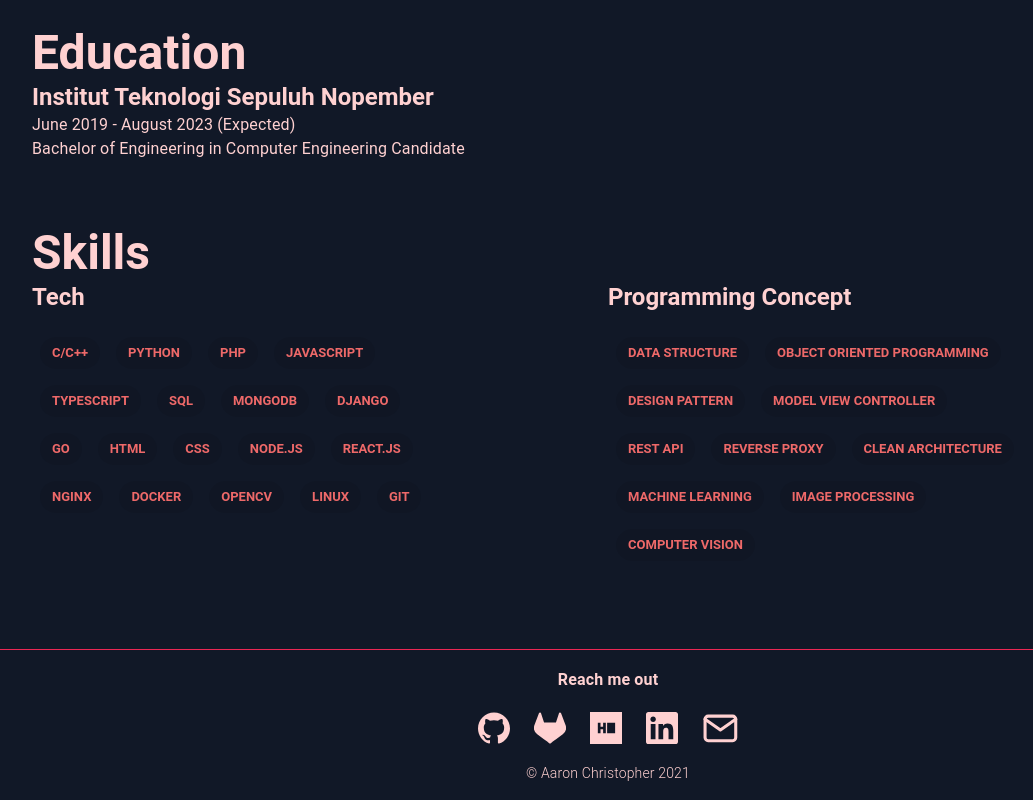
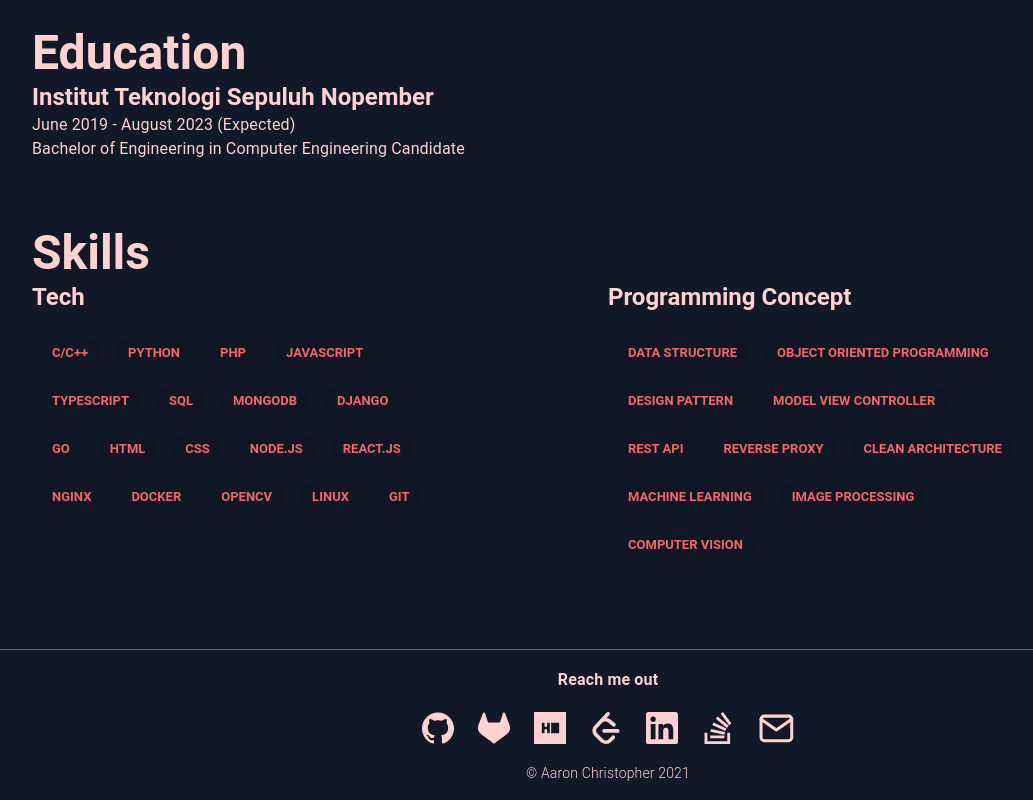
Before and after one commit to LordRonz/LordRonz.github.io, a Next.js app: page / in a window 1280 px wide. Shown: the part 1148-1948 px from the top of the page, without its empty margins (32-1065 px from the left). Built offline with nearby package versions, Linux system fonts and the light colour scheme; no server answers.

Commit message:
feat: add leetcode and stackoverflow contact

```diff
--- a/src/components/Contact.tsx
+++ b/src/components/Contact.tsx
@@ -8,7 +8,7 @@ import React, { useState } from 'react';
 import { CopyToClipboard } from 'react-copy-to-clipboard';
 import { IconContext } from 'react-icons';
 import { FiMail } from 'react-icons/fi';
-import { SiGithub, SiGitlab, SiHackerrank, SiLinkedin } from 'react-icons/si';
+import { SiGithub, SiGitlab, SiHackerrank, SiLeetcode, SiLinkedin, SiStackoverflow } from 'react-icons/si';
 
 const mail = 'christopher.19072@mhs.its.ac.id';
 
@@ -29,9 +29,19 @@ const socials = [
     icon: <SiHackerrank className='text-primary-50 transition-all duration-300 hover:text-primary-300' title='Hackerrank' />,
   },
   {
+    label: 'LeetCode',
+    link: 'https://leetcode.com/lordronz/',
+    icon: <SiLeetcode className='text-primary-50 transition-all duration-300 hover:text-primary-300' title='LeetCode' />,
+  },
+  {
     label: 'LinkedIn',
     link: 'https://www.linkedin.com/in/aaronchristopher69/',
     icon: <SiLinkedin className='text-primary-50 transition-all duration-300 hover:text-primary-300' title='LinkedIn' />,
+  },
+  {
+    label: 'Stack Overflow',
+    link: 'https://stackoverflow.com/users/12394982/lordronz',
+    icon: <SiStackoverflow className='text-primary-50 transition-all duration-300 hover:text-primary-300' title='StackOverflow' />,
   },
 ] as const;
 
```
